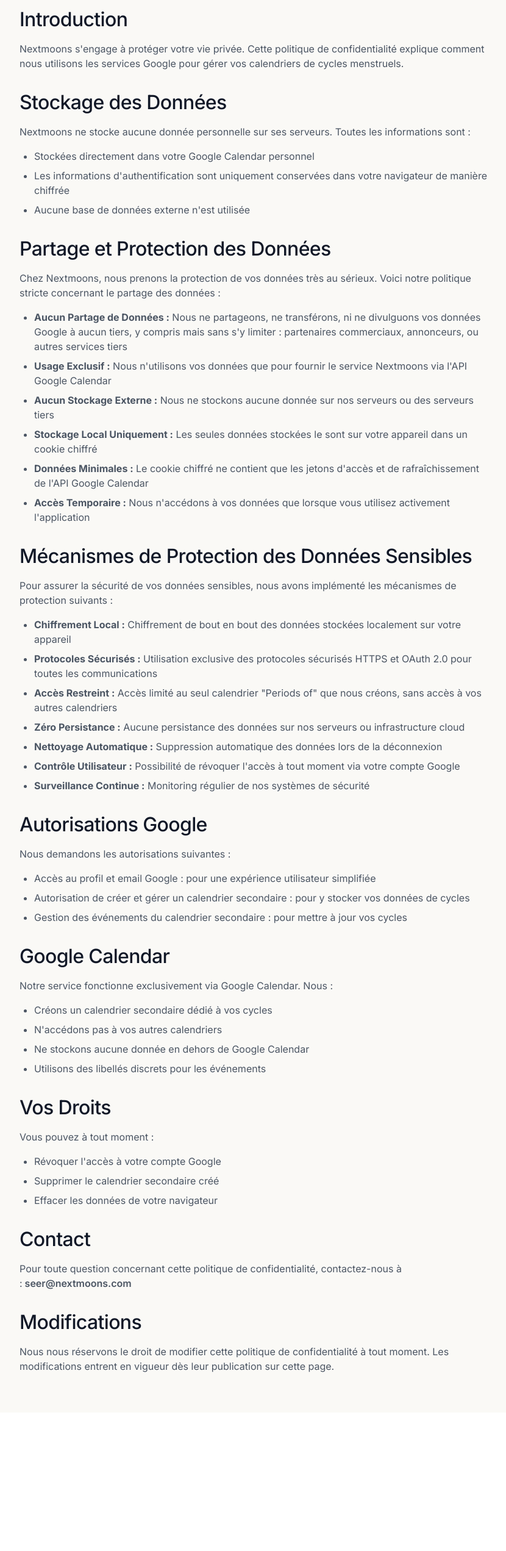
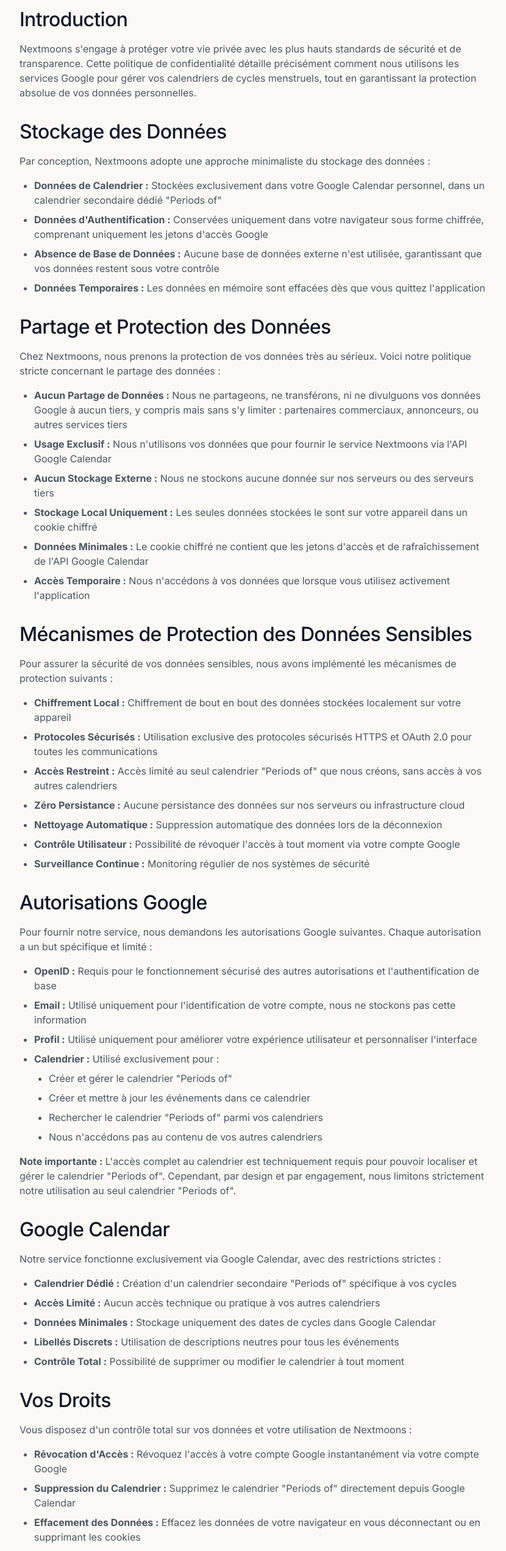
Before and after one commit to ArthurBlanchon/nextmoons, a Next.js app: page /privacy in a window 1280 px wide. Shown: the part 234-2777 px from the top of the page at 61% size, without its empty margins (224-1054 px from the left). Before the commit the page ends 2550 px from the top, so only its background shows below. Built offline with nearby package versions, Linux system fonts and the light colour scheme.

Commit message:
Update PP and ToS again

```diff
--- a/app/privacy/page.js
+++ b/app/privacy/page.js
@@ -24,19 +24,20 @@
             <div className="space-y-4">
               <h2 className="text-title font-medium text-gray-900">Introduction</h2>
               <p className="text-body text-gray-600">
-                Nextmoons s'engage à protéger votre vie privée. Cette politique de confidentialité explique comment nous utilisons les services Google pour gérer vos calendriers de cycles menstruels.
+                Nextmoons s'engage à protéger votre vie privée avec les plus hauts standards de sécurité et de transparence. Cette politique de confidentialité détaille précisément comment nous utilisons les services Google pour gérer vos calendriers de cycles menstruels, tout en garantissant la protection absolue de vos données personnelles.
               </p>
             </div>
 
             <div className="space-y-4">
               <h2 className="text-title font-medium text-gray-900">Stockage des Données</h2>
               <p className="text-body text-gray-600">
-                Nextmoons ne stocke aucune donnée personnelle sur ses serveurs. Toutes les informations sont :
+                Par conception, Nextmoons adopte une approche minimaliste du stockage des données :
               </p>
               <ul className="list-disc pl-6 space-y-2 text-body text-gray-600">
-                <li>Stockées directement dans votre Google Calendar personnel</li>
-                <li>Les informations d'authentification sont uniquement conservées dans votre navigateur de manière chiffrée</li>
-                <li>Aucune base de données externe n'est utilisée</li>
+                <li><strong>Données de Calendrier :</strong> Stockées exclusivement dans votre Google Calendar personnel, dans un calendrier secondaire dédié "Periods of"</li>
+                <li><strong>Données d'Authentification :</strong> Conservées uniquement dans votre navigateur sous forme chiffrée, comprenant uniquement les jetons d'accès Google</li>
+                <li><strong>Absence de Base de Données :</strong> Aucune base de données externe n'est utilisée, garantissant que vos données restent sous votre contrôle</li>
+                <li><strong>Données Temporaires :</strong> Les données en mémoire sont effacées dès que vous quittez l'application</li>
               </ul>
             </div>
 
@@ -73,52 +74,77 @@
 
             <div className="space-y-4">
               <h2 className="text-title font-medium text-gray-900">Autorisations Google</h2>
-              <p className="text-body text-gray-600">Nous demandons les autorisations suivantes :</p>
+              <p className="text-body text-gray-600">
+                Pour fournir notre service, nous demandons les autorisations Google suivantes. Chaque autorisation a un but spécifique et limité :
+              </p>
               <ul className="list-disc pl-6 space-y-2 text-body text-gray-600">
-                <li>Accès au profil et email Google : pour une expérience utilisateur simplifiée</li>
-                <li>Autorisation de créer et gérer un calendrier secondaire : pour y stocker vos données de cycles</li>
-                <li>Gestion des événements du calendrier secondaire : pour mettre à jour vos cycles</li>
+                <li><strong>OpenID :</strong> Requis pour le fonctionnement sécurisé des autres autorisations et l'authentification de base</li>
+                <li><strong>Email :</strong> Utilisé uniquement pour l'identification de votre compte, nous ne stockons pas cette information</li>
+                <li><strong>Profil :</strong> Utilisé uniquement pour améliorer votre expérience utilisateur et personnaliser l'interface</li>
+                <li><strong>Calendrier :</strong> Utilisé exclusivement pour :
+                  <ul className="list-disc pl-6 mt-2 space-y-2">
+                    <li>Créer et gérer le calendrier "Periods of"</li>
+                    <li>Créer et mettre à jour les événements dans ce calendrier</li>
+                    <li>Rechercher le calendrier "Periods of" parmi vos calendriers</li>
+                    <li>Nous n'accédons pas au contenu de vos autres calendriers</li>
+                  </ul>
+                </li>
               </ul>
+              <p className="text-body text-gray-600 mt-4">
+                <strong>Note importante :</strong> L'accès complet au calendrier est techniquement requis pour pouvoir localiser et gérer le calendrier "Periods of". Cependant, par design et par engagement, nous limitons strictement notre utilisation au seul calendrier "Periods of".
+              </p>
             </div>
 
             <div className="space-y-4">
               <h2 className="text-title font-medium text-gray-900">Google Calendar</h2>
               <p className="text-body text-gray-600">
-                Notre service fonctionne exclusivement via Google Calendar. Nous :
+                Notre service fonctionne exclusivement via Google Calendar, avec des restrictions strictes :
               </p>
               <ul className="list-disc pl-6 space-y-2 text-body text-gray-600">
-                <li>Créons un calendrier secondaire dédié à vos cycles</li>
-                <li>N'accédons pas à vos autres calendriers</li>
-                <li>Ne stockons aucune donnée en dehors de Google Calendar</li>
-                <li>Utilisons des libellés discrets pour les événements</li>
+                <li><strong>Calendrier Dédié :</strong> Création d'un calendrier secondaire "Periods of" spécifique à vos cycles</li>
+                <li><strong>Accès Limité :</strong> Aucun accès technique ou pratique à vos autres calendriers</li>
+                <li><strong>Données Minimales :</strong> Stockage uniquement des dates de cycles dans Google Calendar</li>
+                <li><strong>Libellés Discrets :</strong> Utilisation de descriptions neutres pour tous les événements</li>
+                <li><strong>Contrôle Total :</strong> Possibilité de supprimer ou modifier le calendrier à tout moment</li>
               </ul>
             </div>
 
             <div className="space-y-4">
               <h2 className="text-title font-medium text-gray-900">Vos Droits</h2>
-              <p className="text-body text-gray-600">Vous pouvez à tout moment :</p>
+              <p className="text-body text-gray-600">
+                Vous disposez d'un contrôle total sur vos données et votre utilisation de Nextmoons :
+              </p>
               <ul className="list-disc pl-6 space-y-2 text-body text-gray-600">
-                <li>Révoquer l'accès à votre compte Google</li>
-                <li>Supprimer le calendrier secondaire créé</li>
-                <li>Effacer les données de votre navigateur</li>
+                <li><strong>Révocation d'Accès :</strong> Révoquez l'accès à votre compte Google instantanément via votre compte Google</li>
+                <li><strong>Suppression du Calendrier :</strong> Supprimez le calendrier "Periods of" directement depuis Google Calendar</li>
+                <li><strong>Effacement des Données :</strong> Effacez les données de votre navigateur en vous déconnectant ou en supprimant les cookies</li>
+                <li><strong>Portabilité :</strong> Exportez vos données de cycle depuis Google Calendar à tout moment</li>
+                <li><strong>Modification :</strong> Modifiez ou supprimez n'importe quelle donnée de cycle quand vous le souhaitez</li>
               </ul>
             </div>
 
             <div className="space-y-4">
               <h2 className="text-title font-medium text-gray-900">Contact</h2>
               <p className="text-body text-gray-600">
-                Pour toute question concernant cette politique de confidentialité, contactez-nous à :
-                <a href="mailto:seer@nextmoons.com" className="font-semibold hover:underline ml-1">
-                  seer@nextmoons.com
-                </a>
+                Pour toute question concernant cette politique de confidentialité ou vos données personnelles :
               </p>
+              <ul className="list-disc pl-6 space-y-2 text-body text-gray-600">
+                <li><strong>Email :</strong> Contactez-nous à <a href="mailto:seer@nextmoons.com" className="font-semibold hover:underline">seer@nextmoons.com</a></li>
+                <li><strong>Demandes de Données :</strong> Pour toute demande concernant vos données, nous vous répondrons dans un délai maximum de 30 jours</li>
+              </ul>
             </div>
 
             <div className="space-y-4">
-              <h2 className="text-title font-medium text-gray-900">Modifications</h2>
+              <h2 className="text-title font-medium text-gray-900">Modifications de la Politique</h2>
               <p className="text-body text-gray-600">
-                Nous nous réservons le droit de modifier cette politique de confidentialité à tout moment. Les modifications entrent en vigueur dès leur publication sur cette page.
+                Concernant les modifications de cette politique de confidentialité :
               </p>
+              <ul className="list-disc pl-6 space-y-2 text-body text-gray-600">
+                <li><strong>Mises à Jour :</strong> Nous nous réservons le droit de modifier cette politique à tout moment</li>
+                <li><strong>Notification :</strong> Les modifications importantes feront l'objet d'une notification dans l'application</li>
+                <li><strong>Date d'Effet :</strong> Les modifications entrent en vigueur dès leur publication sur cette page</li>
+                <li><strong>Historique :</strong> L'historique des modifications est disponible sur demande</li>
+              </ul>
             </div>
           </section>
         </div>
--- a/app/terms/page.js
+++ b/app/terms/page.js
@@ -24,46 +24,55 @@
             <div className="space-y-4">
               <h2 className="text-title font-medium text-gray-900">1. Acceptation des Conditions</h2>
               <p className="text-body text-gray-600">
-                En utilisant Nextmoons, vous acceptez ces conditions d&apos;utilisation dans leur intégralité.
-                Si vous n&apos;acceptez pas ces conditions, veuillez ne pas utiliser le service.
+                En utilisant Nextmoons, vous acceptez les présentes conditions dans leur intégralité :
               </p>
+              <ul className="list-disc pl-6 space-y-2 text-body text-gray-600">
+                <li><strong>Consentement :</strong> Votre utilisation du service implique l'acceptation de ces conditions</li>
+                <li><strong>Âge Minimum :</strong> Vous confirmez avoir l'âge légal pour utiliser ce service</li>
+                <li><strong>Capacité :</strong> Vous êtes légalement capable de former un contrat contraignant</li>
+                <li><strong>Refus :</strong> En cas de non-acceptation, veuillez ne pas utiliser le service</li>
+              </ul>
             </div>
 
             <div className="space-y-4">
               <h2 className="text-title font-medium text-gray-900">2. Description du Service</h2>
               <p className="text-body text-gray-600">
-                Nextmoons est un service qui permet de :
+                Nextmoons est un service spécialisé qui vous permet de :
               </p>
               <ul className="list-disc pl-6 space-y-2 text-body text-gray-600">
-                <li>Suivre vos cycles menstruels</li>
-                <li>Synchroniser ces informations avec Google Calendar</li>
-                <li>Recevoir des prédictions sur vos prochains cycles</li>
-                <li>Gérer vos données de cycle de manière privée et professionnelle</li>
+                <li><strong>Suivi Personnel :</strong> Gérer et suivre vos cycles menstruels de manière professionnelle</li>
+                <li><strong>Intégration Google :</strong> Synchroniser vos données avec Google Calendar de manière sécurisée</li>
+                <li><strong>Prédictions :</strong> Recevoir des estimations pour vos prochains cycles</li>
+                <li><strong>Confidentialité :</strong> Gérer vos données de manière privée et discrète</li>
+                <li><strong>Accessibilité :</strong> Accéder à vos informations depuis n'importe quel appareil connecté</li>
               </ul>
             </div>
 
             <div className="space-y-4">
               <h2 className="text-title font-medium text-gray-900">3. Compte Google</h2>
               <p className="text-body text-gray-600">
-                Pour utiliser Nextmoons, vous devez :
+                Pour utiliser Nextmoons, les conditions suivantes s'appliquent :
               </p>
               <ul className="list-disc pl-6 space-y-2 text-body text-gray-600">
-                <li>Avoir un compte Google actif</li>
-                <li>Autoriser Nextmoons à accéder à votre Google Calendar</li>
-                <li>Maintenir la sécurité de vos identifiants de connexion</li>
+                <li><strong>Compte Requis :</strong> Disposer d'un compte Google actif et en règle</li>
+                <li><strong>Autorisation :</strong> Accepter de donner à Nextmoons un accès limité à votre Google Calendar</li>
+                <li><strong>Sécurité :</strong> Maintenir la confidentialité de vos identifiants Google</li>
+                <li><strong>Responsabilité :</strong> Être responsable de toute activité sur votre compte</li>
+                <li><strong>Révocation :</strong> Pouvoir révoquer l'accès à tout moment via votre compte Google</li>
               </ul>
             </div>
 
             <div className="space-y-4">
               <h2 className="text-title font-medium text-gray-900">4. Utilisation du Service</h2>
               <p className="text-body text-gray-600">
-                Vous vous engagez à :
+                En tant qu'utilisatrice de Nextmoons, vous vous engagez à :
               </p>
               <ul className="list-disc pl-6 space-y-2 text-body text-gray-600">
-                <li>Fournir des informations exactes pour le suivi de vos cycles</li>
-                <li>Ne pas utiliser le service à des fins illégales</li>
-                <li>Ne pas tenter de perturber ou d'endommager le service</li>
-                <li>Ne pas accéder aux données d'autres utilisateurs</li>
+                <li><strong>Exactitude :</strong> Fournir des informations exactes pour le suivi de vos cycles</li>
+                <li><strong>Usage Approprié :</strong> Ne pas utiliser le service à des fins illégales ou non autorisées</li>
+                <li><strong>Respect :</strong> Ne pas tenter de perturber ou d'endommager le service</li>
+                <li><strong>Confidentialité :</strong> Ne pas tenter d'accéder aux données d'autres utilisatrices</li>
+                <li><strong>Sécurité :</strong> Signaler toute faille de sécurité détectée</li>
               </ul>
             </div>
 
@@ -121,25 +130,27 @@
             <div className="space-y-4">
               <h2 className="text-title font-medium text-gray-900">8. Limitation de Responsabilité</h2>
               <p className="text-body text-gray-600">
-                Nextmoons ne peut être tenu responsable :
+                Nextmoons décline toute responsabilité concernant :
               </p>
               <ul className="list-disc pl-6 space-y-2 text-body text-gray-600">
-                <li>Des inexactitudes dans les prédictions de cycles</li>
-                <li>Des décisions prises sur la base de ces prédictions</li>
-                <li>Des problèmes techniques liés à Google Calendar</li>
-                <li>De l'utilisation inappropriée du service</li>
+                <li><strong>Prédictions :</strong> L'exactitude des prédictions de cycles, qui sont des estimations</li>
+                <li><strong>Décisions :</strong> Les décisions prises sur la base de ces prédictions</li>
+                <li><strong>Disponibilité :</strong> Les interruptions temporaires du service liées à Google Calendar</li>
+                <li><strong>Données :</strong> La perte de données due à des actions de l'utilisatrice</li>
+                <li><strong>Usage :</strong> Toute utilisation inappropriée du service</li>
               </ul>
             </div>
 
             <div className="space-y-4">
               <h2 className="text-title font-medium text-gray-900">9. Modifications du Service</h2>
               <p className="text-body text-gray-600">
-                Nextmoons se réserve le droit de :
+                Nextmoons se réserve les droits suivants :
               </p>
               <ul className="list-disc pl-6 space-y-2 text-body text-gray-600">
-                <li>Modifier ou interrompre le service à tout moment</li>
-                <li>Mettre à jour ces conditions d'utilisation</li>
-                <li>Changer les fonctionnalités proposées</li>
+                <li><strong>Évolution :</strong> Modifier ou améliorer le service à tout moment</li>
+                <li><strong>Maintenance :</strong> Interrompre temporairement le service pour maintenance</li>
+                <li><strong>Notification :</strong> Informer les utilisatrices des changements majeurs</li>
+                <li><strong>Fonctionnalités :</strong> Ajouter ou retirer des fonctionnalités</li>
               </ul>
             </div>
 
@@ -149,28 +160,34 @@
                 Vous pouvez arrêter d'utiliser Nextmoons à tout moment en :
               </p>
               <ul className="list-disc pl-6 space-y-2 text-body text-gray-600">
-                <li>Révoquant l'accès à votre compte Google</li>
-                <li>Supprimant le calendrier créé par l'application</li>
-                <li>Cessant d'utiliser le service</li>
+                <li><strong>Révocation :</strong> Révoquant l'accès via votre compte Google</li>
+                <li><strong>Suppression :</strong> Supprimant le calendrier "Periods of"</li>
+                <li><strong>Données :</strong> Effaçant les données de votre navigateur</li>
+                <li><strong>Compte :</strong> Cessant simplement d'utiliser le service</li>
               </ul>
             </div>
 
             <div className="space-y-4">
               <h2 className="text-title font-medium text-gray-900">11. Contact</h2>
               <p className="text-body text-gray-600">
-                Pour toute question concernant ces conditions d&apos;utilisation, contactez-nous à :
-                <a href="mailto:seer@nextmoons.com" className="font-semibold hover:underline ml-1">
-                  seer@nextmoons.com
-                </a>
+                Pour toute question concernant ces conditions d'utilisation :
               </p>
+              <ul className="list-disc pl-6 space-y-2 text-body text-gray-600">
+                <li><strong>Email :</strong> Contactez-nous à <a href="mailto:seer@nextmoons.com" className="font-semibold hover:underline">seer@nextmoons.com</a></li>
+              </ul>
             </div>
 
             <div className="space-y-4">
               <h2 className="text-title font-medium text-gray-900">12. Droit Applicable</h2>
               <p className="text-body text-gray-600">
-                Ces conditions sont régies par le droit français. Tout litige relatif à leur interprétation
-                ou leur exécution relève des tribunaux français compétents.
+                Cadre juridique de ces conditions :
               </p>
+              <ul className="list-disc pl-6 space-y-2 text-body text-gray-600">
+                <li><strong>Juridiction :</strong> Ces conditions sont régies par le droit français</li>
+                <li><strong>Litiges :</strong> Tout litige relève des tribunaux français compétents</li>
+                <li><strong>Invalidité :</strong> Si une clause est invalide, les autres restent en vigueur</li>
+                <li><strong>Intégralité :</strong> Ces conditions constituent l'accord complet entre vous et Nextmoons</li>
+              </ul>
             </div>
           </section>
         </div>
```
